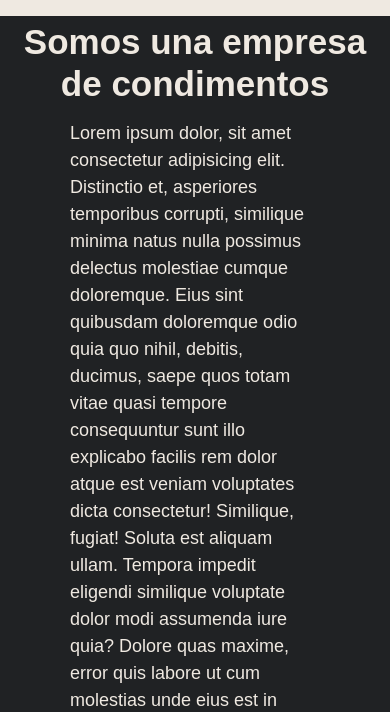
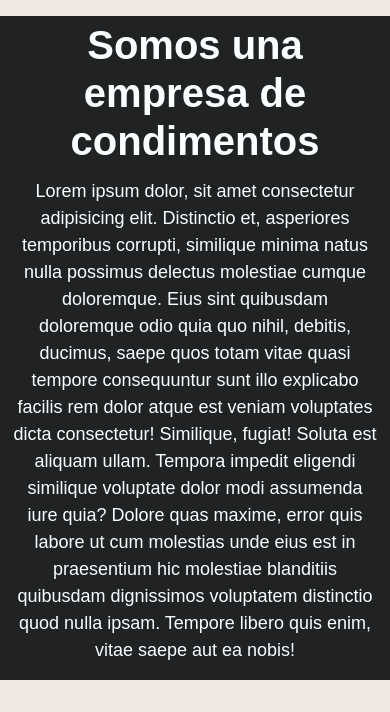
Before and after one commit to nachoR1510/PreEntrega2-Roca, a plain HTML site: page pages/quienesSomos.html in a window 390 px wide. Shown: the part 125-837 px from the top of the page. Drawn offline with nearby package versions, Linux system fonts and the light colour scheme; a web font is replaced by a local one.

Commit message:
incorporacion de GridSystem de BS

```diff
--- a/CSS/style.css
+++ b/CSS/style.css
@@ -79,6 +79,11 @@
 
     display: none;
 
+}
+
+.destacar {
+
+    color: #75af99;
 }
 
 .fixBs {
@@ -462,52 +467,30 @@ font-weight: 700;
 
 /* QUIENES SOMOS */
 
-.quienesSomos .info {
 
-    display: grid;
-    grid-template-columns: 1fr 1fr;
+.quienesSomos {
 
+    background-color: #202224;
 }
 
-.quienesSomos .info .info__texto {
+.quienesSomos .quienesSomos__info h2{
 
-    display: flex;
-    flex-direction: column;
-    align-items: center;
-    background-color: #202224;
-    color: #efe9e1;
-
+    font-family: 'Hind Madurai', sans-serif;
+    color: #f9feff;
+    font-weight: 700;
+    padding: 5px;
+    font-size: 40px;
 }
 
-.quienesSomos .info .info__texto h2 {
+.quienesSomos .quienesSomos__info p {
 
-    font-size: 40px;
-    font-weight: 700;
-    margin-top: 5px;
-    padding-bottom: 5px;
     font-family: 'Hind Madurai', sans-serif;
-
-}
-
-.quienesSomos .info .info__texto p {
-
-    font-size: 20px;
-    margin-left: 70px;
-    margin-right: 70px;
-    margin-top: 10px;
-    font-family: 'Hind Madurai', sans-serif;
-
+    color: #f9feff;
+    font-size: 18px;
 
 }
 
 
-.quienesSomos .info .info__img {
-
-    display: flex;
-    align-items: stretch;
-    justify-content: center;
-
-}
 
 .clientes {
 
@@ -1039,33 +1022,9 @@ font-weight: 700;
 
     /* Quienes somos */
 
-    .quienesSomos .info {
+    .quienesSomos .quienesSomos__img {
 
-        display: grid;
-        grid-template-columns: 1fr;
-        grid-template-rows: 800px 400px;
-
-    }
-
-    .quienesSomos .info .info__texto h2 {
-
-        text-align: center;
-        font-size: 35px;
-
-    }
-
-    .quienesSomos .info .info__texto p {
-
-        font-size: 18px;
-
-
-
-    }
-
-    .quienesSomos .clientes h2 {
-
-        font-size: 32px;
-
+        display: none;
     }
 
     .clientes .clientes__info {
--- a/pages/quienesSomos.html
+++ b/pages/quienesSomos.html
@@ -114,14 +114,14 @@
     </header>
 
 
+        <section>
 
 
-        <section class="quienesSomos">
+            <div class="container-fluid text-center quienesSomos">
 
+                <div class="row" >
 
-            <div class="info"> <!-- prinicpal pagina -->
-
-                <div class="info__texto">
+                    <div class="col quienesSomos__info">
 
                         <h2> Somos una empresa de condimentos </h2>
 
@@ -140,11 +140,15 @@
                     </div>
 
 
-                <div class="info__img">
+                    <div class="col quienesSomos__img">
 
-                    <img src="../img/img quienes somos.jpg" alt="quienesSomosImg">
+                        <img src="../img/img quienes somos.jpg" alt="quienesSomosImg" class="img-fluid rounded float-end">
 
                     </div>
+
+
+                </div>
+
 
             </div>
 
```
Also changed, not shown: pages/tienda.html (+2 -1 lines). Lines whose indentation alone changed are shown as unchanged.
